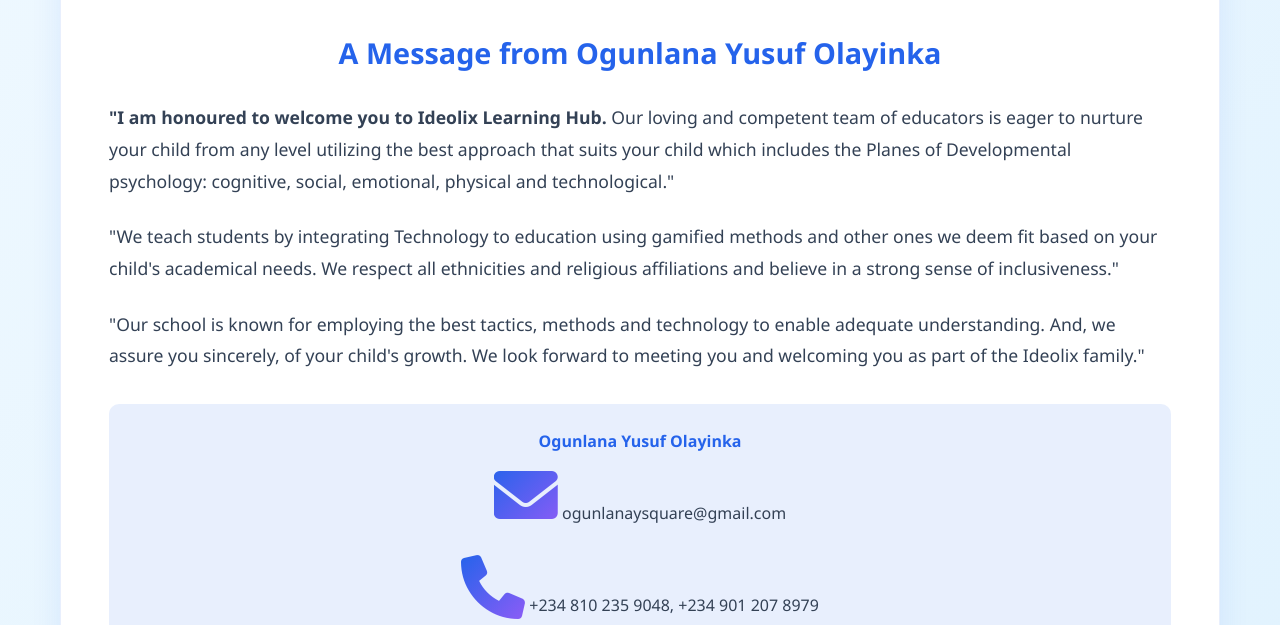
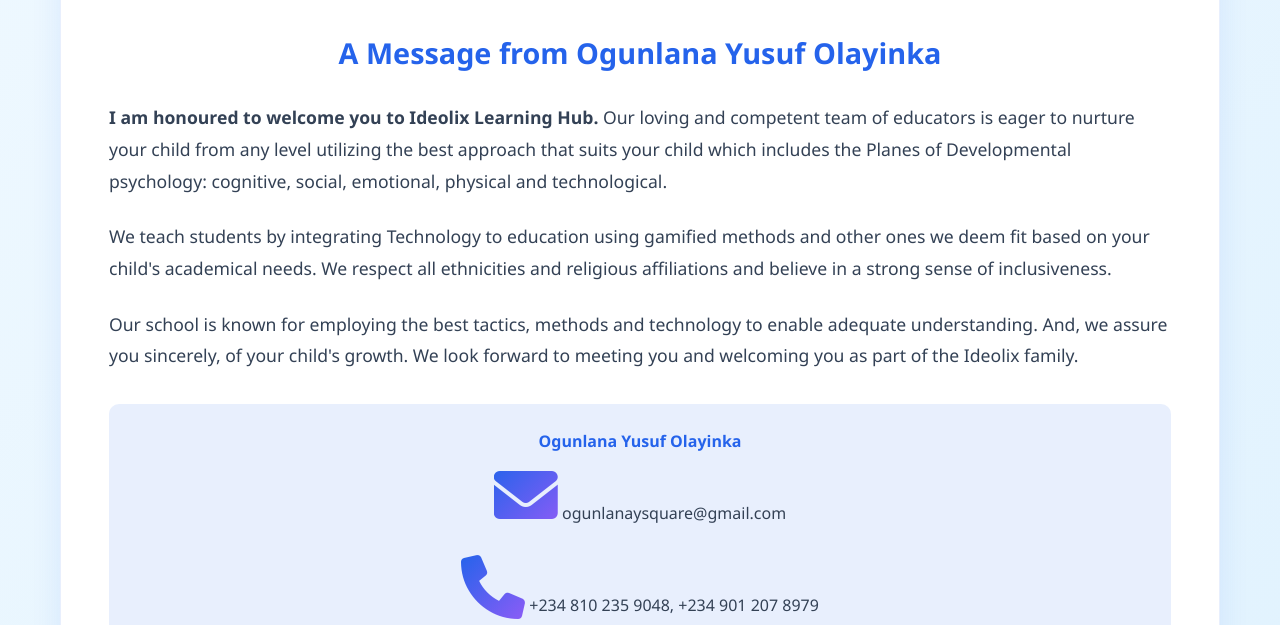
Before and after one commit to ideolixlearninghub/ideolix-website, a plain HTML site: page index.html in a window 1280 px wide. Shown: the part 1115-1740 px from the top of the page. Drawn offline with Linux system fonts and the light colour scheme.

Commit message:
Update index.html

```diff
--- a/index.html
+++ b/index.html
@@ -57,15 +57,15 @@
                     <h3 style="text-align: center; color: var(--ideolix-blue); margin-bottom: 1.5rem;">A Message from Ogunlana Yusuf Olayinka</h3>
 
                     <p style="font-size: 1.1rem; line-height: 1.8; margin-bottom: 1.5rem;">
-                        <strong>"I am honoured to welcome you to Ideolix Learning Hub.</strong> Our loving and competent team of educators is eager to nurture your child from any level utilizing the best approach that suits your child which includes the Planes of Developmental psychology: cognitive, social, emotional, physical and technological."
+                        <strong> I am honoured to welcome you to Ideolix Learning Hub.</strong> Our loving and competent team of educators is eager to nurture your child from any level utilizing the best approach that suits your child which includes the Planes of Developmental psychology: cognitive, social, emotional, physical and technological.
                     </p>
 
                     <p style="font-size: 1.1rem; line-height: 1.8; margin-bottom: 1.5rem;">
-                        "We teach students by integrating Technology to education using gamified methods and other ones we deem fit based on your child's academical needs. We respect all ethnicities and religious affiliations and believe in a strong sense of inclusiveness."
+                        We teach students by integrating Technology to education using gamified methods and other ones we deem fit based on your child's academical needs. We respect all ethnicities and religious affiliations and believe in a strong sense of inclusiveness.
                     </p>
 
                     <p style="font-size: 1.1rem; line-height: 1.8; margin-bottom: 1.5rem;">
-                        "Our school is known for employing the best tactics, methods and technology to enable adequate understanding. And, we assure you sincerely, of your child's growth. We look forward to meeting you and welcoming you as part of the Ideolix family."
+                        Our school is known for employing the best tactics, methods and technology to enable adequate understanding. And, we assure you sincerely, of your child's growth. We look forward to meeting you and welcoming you as part of the Ideolix family.
                     </p>
 
                     <div style="text-align: center; margin-top: 2rem; padding: 1.5rem; background: rgba(37, 99, 235, 0.1); border-radius: 10px;">
```
